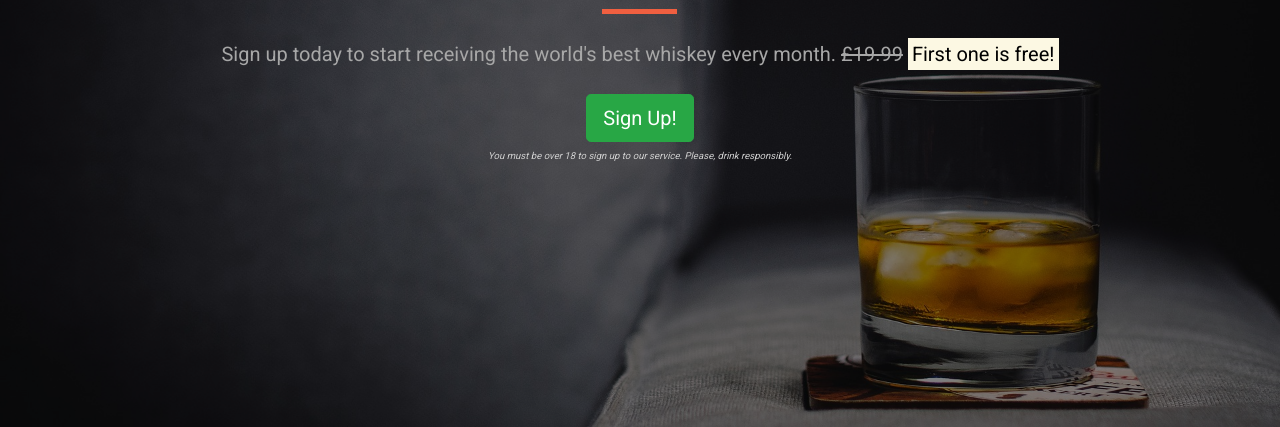
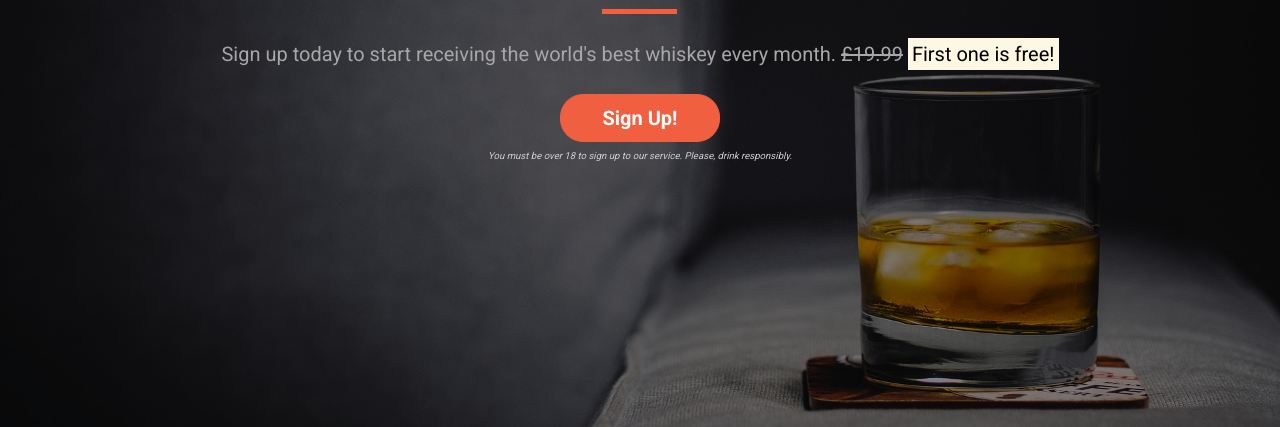
Before and after one commit to krandon1986/whiskey-drop, a plain HTML site: page index.html in a window 1280 px wide. Shown: the part 384-811 px from the top of the page. Drawn offline with nearby package versions, Linux system fonts and the light colour scheme.

Commit message:
Create two button class to make the look and the color of the 'sign up' button

```diff
--- a/css/style.css
+++ b/css/style.css
@@ -72,3 +72,17 @@ body {
     font-style: italic;
     color: #d0d0d0;
 }
+
+/* Button */
+
+.btn--cta {
+    font-weight: bold;
+    border-radius: 23px;
+    width: 160px;
+}
+
+.btn--red {
+    color: white;
+    background-color: #f05f40;
+    border-color: #f05f40;
+}
--- a/index.html
+++ b/index.html
@@ -68,7 +68,7 @@
                         <s class="d-none d-sm-inline">£19.99</s>
                         <span class="d-inline d-sm-none"><br></span>
                         <strong><mark>First one is free!</mark></strong></p>
-                    <button class="btn btn-success btn-lg" data-toggle="modal" data-target="#signUpModal">Sign Up!</button>
+                    <button class="btn btn-lg btn--cta btn--red" data-toggle="modal" data-target="#signUpModal">Sign Up!</button>
                     <p class="text-muted"><small> You must be over 18 to sign up to our service.
                         Please, drink responsibly.</small></p>
                 </section>
```
